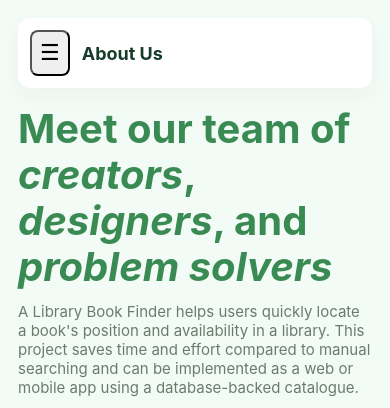
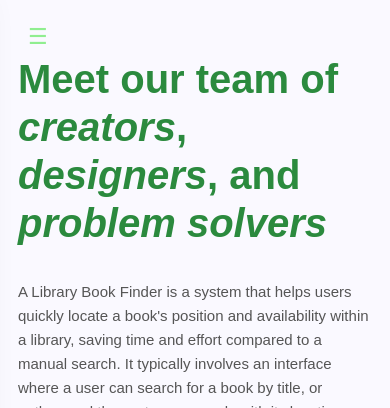
Before and after one commit to AbhishekCodes0615/Libary-book-finder, a Flask app: page /aboutus in a window 390 px wide. Shown: the top 408 px of the page. Run offline with Flask 3, Linux system fonts and the light colour scheme.

Commit message:
add some changes

```diff
--- a/static/aboutus.css
+++ b/static/aboutus.css
@@ -1,129 +1,229 @@
-/* aboutus.css — Light-green theme + responsive sidebar (matches My Books theme) */
-
-/* ROOT */
-:root{
-  --bg: #f3fbf6;            /* page background - very light green */
-  --card-bg: #ffffff;
-  --text: #163d2b;         /* dark green text */
-  --muted: #6b7c6d;
-  --accent: #3a8a53;       /* main green accent */
-  --accent-dark: #3a8a53;
-  --sidebar-width: 250px;
+/* ===== GLOBAL STYLES ===== */
+body {
+    margin: 0;
+    font-family: Arial, Helvetica, sans-serif;
+    background: #faf9ff;
+    color: #333;
+    display: flex;
 }
 
-/* GLOBAL */
-* { box-sizing: border-box; }
-html,body { height:100%; }
-body {
-  margin: 0;
-  font-family: Inter, system-ui, -apple-system, "Segoe UI", Roboto, "Helvetica Neue", Arial;
-  background: var(--bg);
-  color: var(--text);
-  -webkit-font-smoothing:antialiased;
-  -moz-osx-font-smoothing:grayscale;
+/* ===== MENU BUTTON (added) ===== */
+.menu-btn {
+    display: block; /* shown on small screens via media query */
+    position: fixed;
+    top: 16px;
+    left: 16px;
+    z-index: 60;
+    background: transparent;
+    color: lightgreen;
+    cursor: pointer;
+    border: none;
+    padding: 10px 12px;
+    border-radius: 10px;
+    font-size: 22px;
+    line-height: 1;
+
+    /* box-shadow: 0 6px 18px rgba(74,74,216,0.12);  */
+    transition: transform 0.15s ease, opacity 0.15s ease;
 }
 
-/* SIDEBAR */
+/* small pressed effect */
+.menu-btn:active { transform: scale(0.98); }
+
+/* ===== SIDEBAR ===== */
 .sidebar {
-  position: fixed;
-  top: 0;
-  left: 0;
-  height: 100%;
-  width: var(--sidebar-width);
-  background: #5b9151;
-  padding: 24px 18px;
-  border-right: 1px solid rgba(20,60,40,0.06);
-  box-shadow: 0 6px 24px rgba(20,60,40,0.03);
-  transition: transform 260ms ease, box-shadow 260ms ease;
-  z-index: 1200;
-  transform: translateX(0);
+    width: 230px;
+    background: #4a7540;
+    height: 100vh;
+    padding: 28px 20px;
+    border-right: 1px solid #eee;
+    box-sizing: border-box;
+    position: relative;
+    z-index: 50;
+    transition: transform 0.28s cubic-bezier(.2,.9,.2,1);
 }
 
-/* Hidden / mobile or collapsed */
-.sidebar.collapsed { transform: translateX(-110%); }
-.sidebar.open { transform: translateX(0); }
+/* When sidebar is 'open' on small screens we add class .open to show it */
+.sidebar.open {
+    transform: translateX(0);
+}
 
-/* brand */
-.sidebar .brand {
-  display:flex;
-  align-items:center;
-  gap:10px;
-  margin-bottom: 20px;
+/* collapsed state (used on small screens via media query) */
+/* default transform for small screens is set in media query below */
+
+/* rest of sidebar styles unchanged */
+.sidebar-title {
+  font-size: 18px;
+  letter-spacing: 1px;
+  margin-bottom: 26px;
+  color: #ffffff;
 }
-.brand .logo {
-  width:44px;
-  height:44px;
-  border-radius:10px;
-  background: linear-gradient(135deg, var(--accent), var(--accent-dark));
-  display:inline-flex;
-  align-items:center;
-  justify-content:center;
-  color:white;
-  font-weight:800;
-  font-size:18px;
-  box-shadow: 0 8px 20px rgba(75, 177, 106, 0.12);
+
+.nav-list {
+    list-style: none;
+    margin-top: 6px;
 }
-.sidebar h2 { margin:0; font-size:13px; color:white; font-weight:700; }
 
-/* navigation */
-.sidebar nav { margin-top:6px; }
-.sidebar ul { list-style:none; padding: 8px 0 0; margin:0; }
-.sidebar ul li { margin: 8px 0; }
-.sidebar ul li a {
-  display:flex; align-items:center; gap:10px;
-  padding: 10px 12px; color: white; text-decoration:none;
-  border-radius:10px; font-weight:700; transition: background 180ms ease, transform 160ms;
+.nav-list li {
+    margin:6px 0;
 }
-.sidebar ul li a:hover { background: rgba(76,177,106,0.08); transform: translateX(4px); }
-.sidebar ul li.active a { background: linear-gradient(90deg, rgba(77,177,106,0.12), rgba(77,177,106,0.06)); color: var(--accent-dark); }
 
-/* MAIN content area */
+.nav-list a {
+    text-decoration: none;
+    font-weight: 500;
+    color: #e6f2e3;
+    padding: 8px 10px;
+    display: block;
+    border-radius: 6px;
+    transition: 0.25s ease;
+}
+
+.nav-list a:hover {
+    color: #ffffff;
+    background: rgba(255, 255, 255, 0.08);
+}
+
+.nav-list a.active {
+    background: rgba(255, 255, 255, 0.18);
+    color: #ffffff;
+    font-weight: 600;
+}
+
+/* ===== MAIN CONTENT ===== */
 .content {
-  margin-left: var(--sidebar-width);
-  padding: 32px;
-  transition: margin-left 220ms ease;
-  min-height: 100vh;
+    flex: 1;
+    padding: 50px 70px;
+    overflow-y: auto;
 }
-.sidebar.collapsed ~ .content { margin-left: 0; }
 
-/* TOPBAR (inside content) */
-.topbar {
-  display:flex; align-items:center; gap:12px;
-  padding: 12px; border-radius:12px; margin-bottom:18px;
-  background: var(--card-bg);
-  box-shadow: 0 8px 22px rgba(20,60,40,0.04);
+/* ===== HERO SECTION ===== */
+.hero-text h1 {
+    font-size: 40px;
+    font-weight: 600;
+    line-height: 1.2;
+    max-width: 700px;
+    color: #2b8a3e;
 }
-.menu-icon {
-  font-size:22px; cursor:pointer; padding:8px; border-radius:8px;
-  user-select:none; display:inline-flex; align-items:center; justify-content:center;
+
+.hero-text i {
+    font-style: italic;
 }
-.menu-icon:hover { background: rgba(0,0,0,0.03); }
 
-/* HERO + TEAM */
-.hero-text h1 { font-size:40px; font-weight:700; line-height:1.15; color:var(--accent-dark); margin:0; }
-.hero-text i { font-style:italic; color:var(--accent); }
-.hero-sub { margin-top:12px; max-width:700px; font-size:15px; color:var(--muted); }
+.hero-sub {
+    margin-top: 20px;
+    max-width: 520px;
+    font-size: 15px;
+    line-height: 1.6;
+    color: #555;
+}
 
-/* team grid */
-.team-grid { display:grid; grid-template-columns:repeat(auto-fit,minmax(220px,1fr)); gap:28px; margin-top:34px; }
-.team-card { background:var(--card-bg); padding:18px; border-radius:14px; text-align:center; box-shadow:0 6px 18px rgba(20,60,40,0.04); border:1px solid rgba(35,160,69,0.08); transition: transform .22s ease; }
-.team-card:hover { transform: translateY(-6px); box-shadow:0 12px 30px rgba(20,60,40,0.08); border-color: rgba(35,160,69,0.16); }
-.team-card img { width:60%; border-radius:12px; margin-bottom:12px; }
-.team-card h3 { font-size:18px; margin:6px 0; color:var(--accent-dark); }
-.team-card small { font-size:13px; color:var(--muted); }
+/* ===== TEAM GRID ===== */
+.team-grid {
+    display: grid;
+    grid-template-columns: repeat(auto-fit, minmax(230px, 1fr));
+    gap: 35px;
+    margin-top: 55px;
+}
 
-/* overlay for mobile */
-.mobile-overlay {
-  display:none; position: fixed; inset: 0; background: rgba(10,20,10,0.18);
-  z-index: 1100; opacity:0; transition: opacity 160ms ease;
+.team-card {
+    background: white;
+    padding: 20px;
+    border-radius: 14px;
+    text-align: center;
+    box-shadow: 0 2px 8px rgba(0,0,0,0.05);
 }
-.mobile-overlay.show { display:block; opacity:1; }
+.team-card:hover{
+  transform:scale(1.05);
+  box-shadow:0 0 25px #e2efe7;
+  border:2px solid #23a045;
+}
 
-/* responsive */
+.team-card img {
+    width: 60%;
+    border-radius: 12px;
+    margin-bottom: 14px;
+}
+
+
+.team-card h3 {
+    font-size: 18px;
+    margin: 0 0 5px 0;
+}
+
+.team-card small {
+    font-size: 14px;
+    color: #777;
+}
+/* logout  */
+.logout {
+  background: #e1f2e0;
+  padding: 8px 12px;
+  border-radius: 20px;
+  color: #2b2b2b;
+  cursor: pointer;
+}
+.logout :hover{
+  background-color: #23a045;
+
+}
+
+/* ===== SIDEBAR OVERLAY (added) ===== */
+.sidebar-overlay {
+    display: none;
+    position: fixed;
+    inset: 0;
+    background: rgba(0,0,0,0.28);
+    z-index: 40;
+    transition: opacity 0.2s ease;
+    opacity: 0;
+}
+
+/* When visible (small screens) we'll set display:block and opacity:1 via media query when sidebar is open */
+
+/* ===== RESPONSIVE ===== */
 @media (max-width: 900px) {
-  :root { --sidebar-width: 280px; }
-  .sidebar { transform: translateX(-110%); position: fixed; }
-  .sidebar.open { transform: translateX(0); }
-  .content { margin-left: 0; padding: 18px; }
-  .mobile-overlay { display:block; }
+    /* show menu button on small screens */
+    .menu-btn {
+        display: block;
+    }
+
+    /* make sidebar overlay and sidebar behavior for small screens */
+    .sidebar {
+        position: fixed;
+        left: 0;
+        top: 0;
+        height: 100vh;
+        transform: translateX(-110%); /* hidden by default */
+        will-change: transform;
+        box-shadow: 8px 0 30px rgba(24, 20, 64, 0.08);
+    }
+
+    /* when open we add .open class (see JS) */
+    .sidebar.open + .content { /* no effect but keeps specificity; actual transform handled on .sidebar.open */ }
+
+    .sidebar.open ~ .sidebar-overlay {
+        display: block;
+        opacity: 1;
+    }
+
+    /* overlay visible when sidebar is open (we rely on .sidebar.open to show overlay) */
+    .sidebar.open ~ .sidebar-overlay {
+        display: block;
+    }
+
+    /* show overlay with opacity transition */
+    .sidebar.open ~ .sidebar-overlay {
+        opacity: 1;
+    }
+
+    /* main content should still scroll underneath; padding can be slightly reduced on small screens */
+    .content {
+        padding: 22px 18px;
+    }
 }
+
+/* Keep theme and look consistent on large screens; menu button hidden there */
+@media (min-width: 901px) {
+    .sidebar-overlay { display: none !important; }
+    .menu-btn { display: none !important; }
+}
--- a/static/aboutus.js
+++ b/static/aboutus.js
@@ -1,69 +1,56 @@
-// aboutus.js — responsive sidebar toggle + overlay behavior (matching My Books logic)
+// Toggle sidebar open/close
+        (function(){
+            const menuBtn = document.querySelector('.menu-btn');
+            const sidebar = document.getElementById('sidebar');
+            const overlay = document.getElementById('sidebarOverlay');
+            const navLinks = document.querySelectorAll('.nav-list a');
 
-const sidebar = document.getElementById('sidebar');
-const mobileOverlay = document.getElementById('mobileOverlay');
-const menuBtn = document.getElementById('menuBtn');
+            function setAria(expanded) {
+                menuBtn.setAttribute('aria-expanded', expanded ? 'true' : 'false');
+                overlay.setAttribute('aria-hidden', expanded ? 'false' : 'true');
+            }
 
-function isMobile() {
-  return window.matchMedia && window.matchMedia('(max-width: 900px)').matches;
-}
+            // open/close handler
+            function toggleSidebar() {
+                const isOpen = sidebar.classList.toggle('open');
+                setAria(isOpen);
+            }
 
-function openSidebar() {
-  if (!sidebar) return;
-  if (isMobile()) {
-    sidebar.classList.add('open');
-    mobileOverlay.classList.add('show');
-    document.body.style.overflow = 'hidden';
-  } else {
-    sidebar.classList.remove('collapsed');
-  }
-}
+            menuBtn.addEventListener('click', function(e){
+                e.stopPropagation();
+                toggleSidebar();
+            });
 
-function closeSidebar() {
-  if (!sidebar) return;
-  if (isMobile()) {
-    sidebar.classList.remove('open');
-    mobileOverlay.classList.remove('show');
-    document.body.style.overflow = '';
-  } else {
-    sidebar.classList.add('collapsed');
-  }
-}
+            // clicking overlay closes sidebar
+            overlay.addEventListener('click', function(){
+                sidebar.classList.remove('open');
+                setAria(false);
+            });
 
-function toggleMenu() {
-  if (!sidebar) return;
-  if (isMobile()) {
-    if (sidebar.classList.contains('open')) closeSidebar();
-    else openSidebar();
-  } else {
-    sidebar.classList.toggle('collapsed');
-  }
-}
+            // close sidebar when a nav link is clicked (useful on small screens)
+            navLinks.forEach(link => {
+                link.addEventListener('click', function(){
+                    if (window.matchMedia('(max-width: 900px)').matches) {
+                        sidebar.classList.remove('open');
+                        setAria(false);
+                    }
+                });
+            });
 
-// expose to global (used by inline onclick)
-window.toggleMenu = toggleMenu;
-window.closeSidebar = closeSidebar;
+            // optional: close sidebar on ESC
+            document.addEventListener('keydown', (e) => {
+                if (e.key === 'Escape') {
+                    sidebar.classList.remove('open');
+                    setAria(false);
+                }
+            });
 
-// close sidebar when clicking the overlay
-if (mobileOverlay) {
-  mobileOverlay.addEventListener('click', closeSidebar);
-}
-
-// close sidebar on ESC
-document.addEventListener('keydown', (e) => {
-  if (e.key === 'Escape') closeSidebar();
-});
-
-// Keep sidebar state consistent on resize
-window.addEventListener('resize', () => {
-  if (!sidebar) return;
-  if (!isMobile()) {
-    sidebar.classList.remove('open');
-    mobileOverlay.classList.remove('show');
-    document.body.style.overflow = '';
-    // leave collapsed state as-is (user toggle)
-  } else {
-    // on mobile start closed
-    sidebar.classList.remove('collapsed');
-  }
-});
+            // Ensure correct state on resize
+            window.addEventListener('resize', () => {
+                if (!window.matchMedia('(max-width: 900px)').matches) {
+                    // on large screens ensure aria reflects visible sidebar
+                    sidebar.classList.remove('open'); // we use transform only for small screens
+                    setAria(false);
+                }
+            });
+        })();
--- a/templates/aboutus.html
+++ b/templates/aboutus.html
@@ -2,72 +2,80 @@
 <html lang="en">
 <head>
     <meta charset="UTF-8" />
-  <meta name="viewport" content="width=device-width, initial-scale=1" />
-  <title>About Us — Library Book Finder</title>
- <link rel="stylesheet" href="{{ url_for('static', filename='aboutus.css') }}">
+    <meta name="viewport" content="width=device-width, initial-scale=1.0" />
+    <title>About Us</title>
+
+    <link rel="stylesheet" href="aboutus.css">
 </head>
+
 <body>
 
-  <!-- Mobile overlay (click to close) -->
-  <div id="mobileOverlay" class="mobile-overlay" onclick="closeSidebar()" aria-hidden="true"></div>
+    <!-- MENU BUTTON (added) -->
+    <button class="menu-btn" aria-label="Toggle menu" aria-expanded="false">☰</button>
 
     <!-- SIDEBAR -->
-  <aside id="sidebar" class="sidebar" aria-label="Main navigation">
-    <div class="brand">
-      <div class="logo">LB</div>
-      <div>
-        <h2>LIBRARY BOOK FINDER</h2>
-        <div style="font-size:12px;color:var(--muted)">Find & reserve books</div>
-      </div>
-    </div>
+    <aside class="sidebar" id="sidebar">
+        <h2 class="sidebar-title">LIBRARY BOOK FINDER</h2>
 
-    <nav>
-      <ul>
-       <li><a href="{{ url_for('dashboard') }}">Home</a></li>
-    <li><a href="{{ url_for('catalogue') }}">Catalogue</a></li>
-   <li><a href="{{ url_for('mybooks') }}">My Books</a></li>
-    <li class="active"><a href="{{ url_for('aboutus') }}">About Us</a></li>
+        <ul class="nav-list">
+            <li><a href="/HOMEPAGE/home.html">Home</a></li>
+            <li><a href="/CATALOGUE/catalogue.html">Catalogue</a></li>
+            <li><a href="/MYBOOKS/mybooks.html">My Books</a></li>
+            <li><a href="/ABOUTUS/aboutus.html" class="active">About Us</a></li>
         </ul>
-    </nav>
     </aside>
 
+
     <!-- MAIN CONTENT -->
-  <main class="content" id="mainContent">
-    <header class="topbar" role="banner">
-      <button id="menuBtn" class="menu-icon" aria-label="Toggle menu" onclick="toggleMenu()">☰</button>
-      <h1 style="margin:0;font-size:18px;">About Us</h1>
-    </header>
+    <main class="content">
 
-    <section class="hero-text" aria-labelledby="heroHeading">
-      <h1 id="heroHeading">
-        Meet our team of <i>creators</i>, <i>designers</i>, and <i>problem solvers</i>
+
+
+        <!-- HERO TEXT -->
+        <section class="hero-text">
+            <h1>
+                Meet our team of <i>creators</i>,
+                <i>designers</i>, and
+                <i>problem solvers</i>
             </h1>
+
             <p class="hero-sub">
-        A Library Book Finder helps users quickly locate a book's position and availability in a library. This project saves time and effort compared to manual searching and can be implemented as a web or mobile app using a database-backed catalogue.
+                A Library Book Finder is a system that helps users quickly locate a book's position and availability within a library, saving time and effort compared to a manual search. It typically involves an interface where a user can search for a book by title, or author, and the system responds with its location, often using data from a library's database. This projects are valuable for large libraries and can be implemented as web or mobile applications.
             </p>
         </section>
 
-    <section class="team-grid" aria-label="Team members">
+
+        <!-- TEAM GRID -->
+        <section class="team-grid">
+
             <div class="team-card">
-        <img src="https://img.freepik.com/free-vector/woman-with-long-brown-hair-pink-shirt_90220-2940.jpg" alt="Ashi Agarwal">
+                <img src="https://img.freepik.com/free-vector/woman-with-long-brown-hair-pink-shirt_90220-2940.jpg?semt=ais_hybrid&w=740&q=80" alt="Team member">
                 <h3>Ashi Agarwal</h3>
-        <small>MySQL, Python</small>
+                <small>MySQL,PYTHON</small>
             </div>
 
             <div class="team-card">
-        <img src="https://cdn-icons-png.flaticon.com/512/3135/3135715.png" alt="Ankit Singh">
+                <img src="https://cdn-icons-png.flaticon.com/512/3135/3135715.png" alt="Team member">
                 <h3>Ankit Singh</h3>
-        <small>JavaScript</small>
+                <small>JAVASCRIPT</small>
             </div>
 
+
+
             <div class="team-card">
-        <img src="https://cdn-icons-png.flaticon.com/512/3135/3135715.png" alt="Abhishek Kumar">
-        <h3>Abhishek Kumar</h3>
-        <small>HTML, CSS</small>
+                <img src="https://cdn-icons-png.flaticon.com/512/3135/3135715.png" alt="Team member">
+                <h3>Abshishek Kumar</h3>
+                <small>HTML,CSS</small>
             </div>
+
         </section>
+
     </main>
 
-  <script src="{{ url_for('static', filename='aboutus.js') }}"></script>
+    <!-- overlay to close sidebar on small screens -->
+    <div class="sidebar-overlay" id="sidebarOverlay" aria-hidden="true"></div>
+
+    <script src="aboutus.js"> </script>
+
 </body>
 </html>
```
Lines whose indentation alone changed are shown as unchanged.
